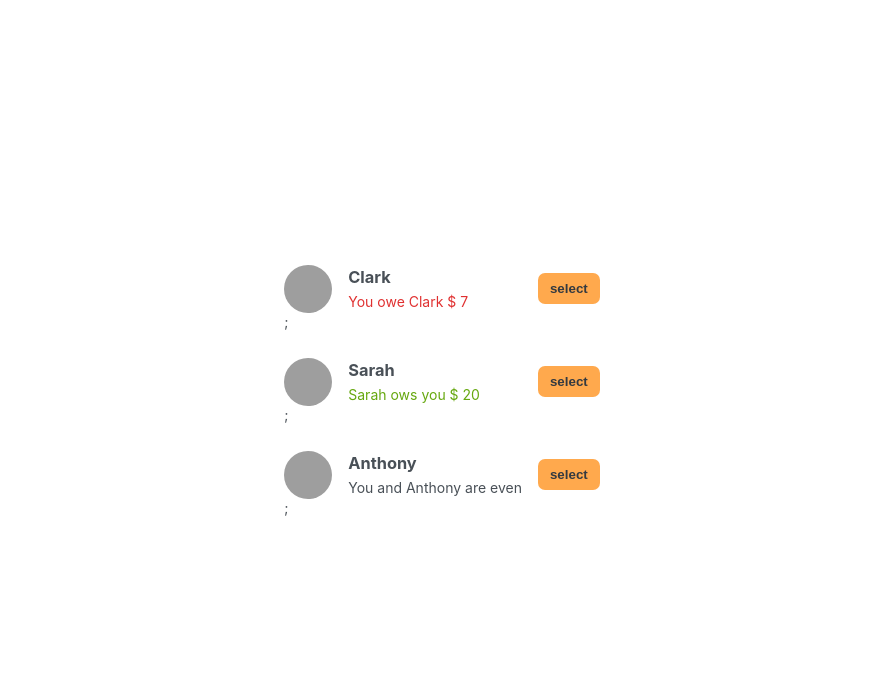
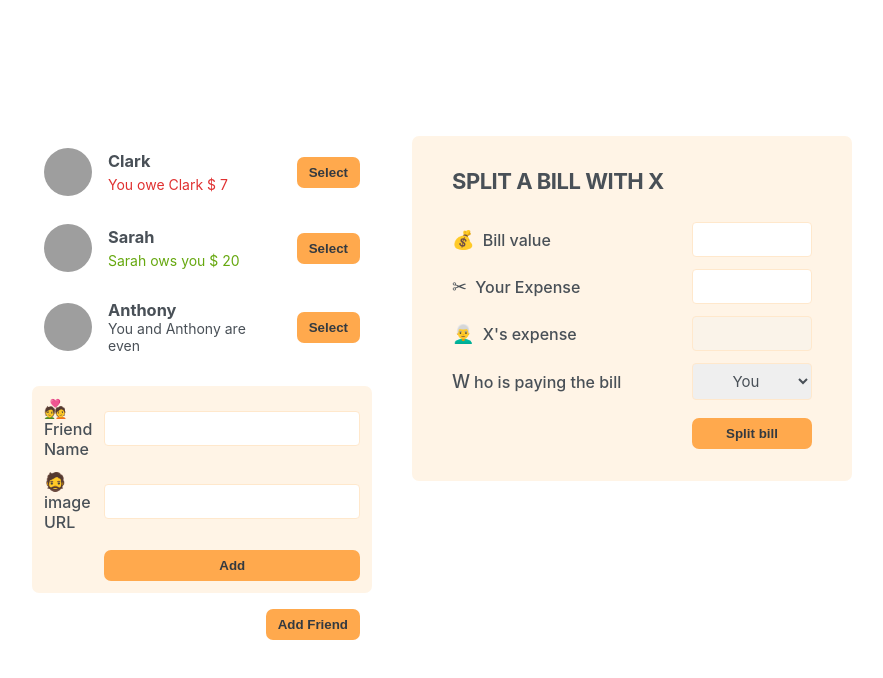
Before and after one commit to Javed-Malik/genai-chatbot-code, a React (Create React App) app in the folder React/Bill Distributer/distribute_bill/: page / in a window 1280 px wide. Shown: the top 678 px of the page, without its empty margins (198-1081 px from the left). Built offline with nearby package versions, Linux system fonts and the light colour scheme; grey boxes are pictures that could not be loaded.

Commit message:
static part complete

```diff
--- a/React/Bill Distributer/distribute_bill/src/App.js
+++ b/React/Bill Distributer/distribute_bill/src/App.js
@@ -1,5 +1,5 @@
 import "./App.css";
-
+import "./index.css";
 const initialFriends = [
   {
     id: 118836,
@@ -23,10 +23,13 @@ const initialFriends = [
 
 export default function App() {
   return (
-    <div className="App">
+    <div className="app">
       <div className="sidebar">
         <FriendList />
+        <FormAddFriend />
+        <Button>Add Friend</Button>
       </div>
+      <FormSplitBill />
     </div>
   );
 }
@@ -57,7 +60,46 @@ function Friend({ friend }) {
         </p>
       )}
       {friend.balance === 0 && <p>You and {friend.name} are even</p>}
-      <button className="button">select</button>;
+      <Button>Select</Button>
     </li>
   );
 }
+
+function Button({ children }) {
+  return <button className="button">{children}</button>;
+}
+function FormAddFriend() {
+  return (
+    <form className="form-add-friend">
+      <label>💑 Friend Name</label>
+      <input type="text" />
+
+      <label> 🧔 image URL</label>
+      <input type="text" />
+      <Button>Add</Button>
+    </form>
+  );
+}
+
+function FormSplitBill() {
+  return (
+    <form className="form-split-bill">
+      <h2>Split a bill with x </h2>
+      <label>💰 Bill value</label>
+      <input type="text" />
+
+      <label>✂ Your Expense</label>
+      <input type="text" />
+
+      <label> 👨‍🦳 X's expense </label>
+      <input type="text" disabled />
+      <label> Who is paying the bill</label>
+      <select>
+        <option value="user"> You</option>
+        <option value="friend"> X</option>
+      </select>
+
+      <Button>Split bill</Button>
+    </form>
+  );
+}
```
